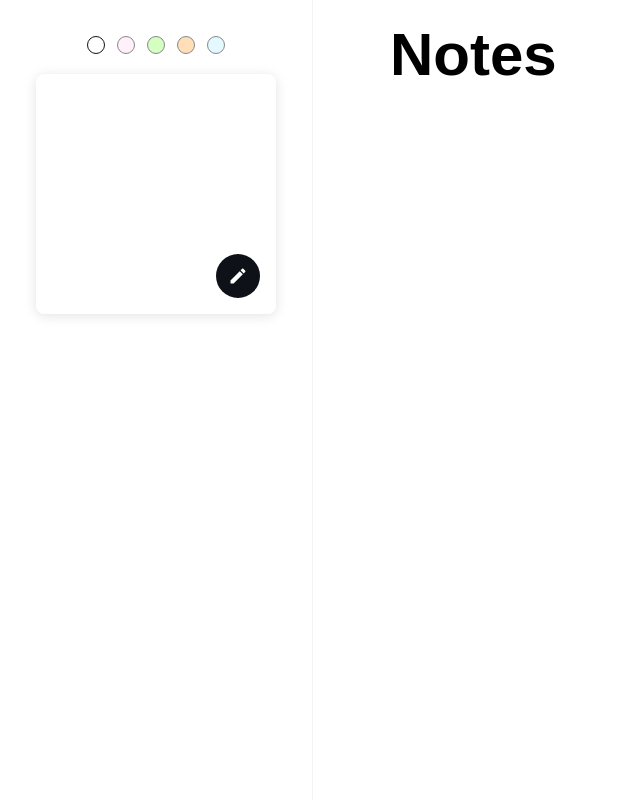
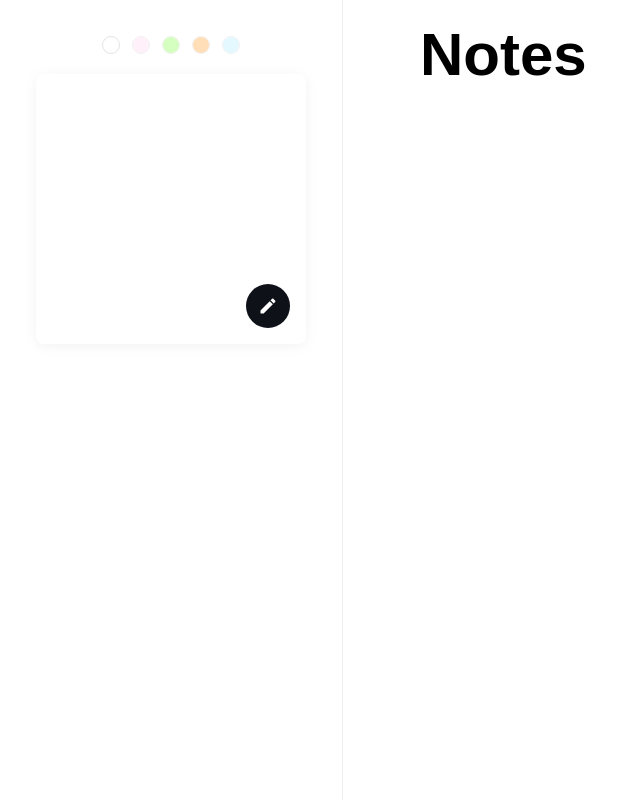
Before and after one commit to kenta5293/React_Colorful_TodoList, a React (Create React App) app: page / in a window 1280 px wide. Shown: the whole page, without its empty margins (0-640 px from the left). Built offline with nearby package versions, Linux system fonts and the light colour scheme; a web font is replaced by a local one.

Commit message:
2021-05-15 Upload

```diff
--- a/package.json
+++ b/package.json
@@ -6,16 +6,15 @@
     "@testing-library/jest-dom": "^5.12.0",
     "@testing-library/react": "^11.2.6",
     "@testing-library/user-event": "^12.8.3",
+    "@types/react-transition-group": "^4.4.1",
     "moment": "^2.29.1",
     "react": "^17.0.2",
     "react-dom": "^17.0.2",
     "react-icons": "^4.2.0",
-    "react-live-clock": "^5.1.0",
-    "react-moment": "^1.1.1",
     "react-scripts": "4.0.3",
+    "react-transition-group": "^4.4.1",
     "react-use": "^17.2.4",
     "sass": "^1.32.12",
-    "styled-component": "^2.8.0",
     "web-vitals": "^1.1.2"
   },
   "scripts": {
--- a/src/components/Form.scss
+++ b/src/components/Form.scss
@@ -5,11 +5,11 @@
   flex-direction: column;
   align-items: flex-end;
   width: 100%;
-  height: 240px;
+  height: 270px;
   padding: 1.6rem;
   background-color: #ffffff;
   border-radius: 0.8rem;
-  box-shadow: 0 0.2rem 1.2rem #72727233;
+  box-shadow: 0 0.2rem 1.2rem #BDBCBC33;
   transition: 0.2s;
 
   textarea {
--- a/src/components/Palette.scss
+++ b/src/components/Palette.scss
@@ -12,7 +12,7 @@
     transition: 0.2s;
     border-radius: 50%;
     cursor: pointer;
-    border: 1px solid #0F1119;
+    border: 1px solid #e4e4e4;
 
     &:hover {
       opacity: 0.7;
--- a/src/components/SideBar.scss
+++ b/src/components/SideBar.scss
@@ -3,11 +3,11 @@
 .sidebar {
   position: relative;
   padding: 3.6rem;
-  // box-shadow: -0.4rem 0 1.2rem #94949434;
   z-index: 10;
-  border-right: 1px solid #f3f3f3;
+  background-color: #FFFFFF;
+  border-right: 1px solid #EEEEEE;
 
   .form-wrapper {
-    width: 240px;
+    width: 270px;
   }
 }
--- a/src/components/TodoItem.scss
+++ b/src/components/TodoItem.scss
@@ -7,8 +7,9 @@
   padding: 2.8rem 2.2rem;
   margin: 1.2rem;
   border-radius: 0.8rem;
-  box-shadow: 0 0.2rem 0.8rem #85858525;
+  box-shadow: 0 0.2rem 1.2rem #BDBCBC33;
   overflow: hidden;
+  transition: 0.2s;
 
   .bookmark {
     display: flex;
@@ -18,7 +19,7 @@
     top: 0; right: 0;
     width: 2.8rem;
     height: 2.8rem;
-    margin: 1.8rem 2.4rem;
+    margin: 2rem 3rem;
     border-radius: 50%;
     background-color: #0F1119;
     cursor: pointer;
@@ -34,7 +35,8 @@
     z-index: 49;
     width: 100%;
     height: 100%;
-    margin-top: 3.4rem;
+    padding: 0 0.6rem;
+    margin-top: 3.8rem;
     font-family: '나눔바른고딕';
     font-size: 1.2rem;
     line-height: 2rem;
@@ -60,14 +62,27 @@
       align-items: center;
       width: 4.4rem;
       height: 4.4rem;
-      margin-left: 0.8rem;
       border-radius: 50%;
       background-color: #0F1119;
       cursor: pointer;
       transition: 0.2s;
 
+      &+.todo-btn {
+        margin-left: 0.8rem;
+      }
+
       &:hover {
         background-color: $main-color;
+      }
+
+      &.check {
+        path {
+          transition: 0.2s;
+        }
+
+       &:hover path {
+         fill: #21F68B;
+       }
       }
     }
   }
@@ -94,26 +109,8 @@
     transform: scale(0);
     transition: 0.2s;
 
-    path {
-      // stroke: #21f68c;
-      // stroke-width: 1%;
-    }
-
     &.checked {
       transform: scale(1);
     }
   }
 }
-
-@keyframes Fade {
-  0% {
-    opacity: 0;
-  }
-  100% {
-    opacity: 1;
-  }
-}
-
-@keyframes Jelly {
-
-}
--- a/src/components/TodoItemList.js
+++ b/src/components/TodoItemList.js
@@ -1,4 +1,5 @@
 import React, { Component } from 'react';
+import { CSSTransition, TransitionGroup } from 'react-transition-group';
 import './TodoItemList.scss';
 import TodoItem from './TodoItem';
 
@@ -13,6 +14,7 @@ class TodoItemList extends Component {
 
     const todoList = todos.map(
       ({ id, text, checked, bookmark, color }) => (
+        <CSSTransition key={id} classNames="todo-animate" timeout={{ appear: 100, enter: 400, exit: 800 }}>
           <TodoItem
             id={id}
             text={text}
@@ -24,12 +26,15 @@ class TodoItemList extends Component {
             onToggleBookmark={onToggleBookmark}
             key={id}
           />
+        </CSSTransition>
       )
     );
 
     return (
       <section className="todos-wrapper">
+        <TransitionGroup className="todos-wrapper" >
           {todoList}
+        </TransitionGroup>
       </section>
     )
   }
--- a/src/components/TodoItemList.scss
+++ b/src/components/TodoItemList.scss
@@ -1,13 +1,6 @@
 @import "./Settings";
-
-.todos-wrapper {
-  display: flex;
-  flex-wrap: wrap;
-  justify-content: flex-start;
-  align-content: flex-start;
-  width: 100%;
+section.todos-wrapper {
   height: 100vh;
-  padding: 0 6.5rem;
   overflow-y: scroll;
 
   &::-webkit-scrollbar {
@@ -22,4 +15,39 @@
       background-color: #b1b1b1;
     }
   }
+
+
+  div.todos-wrapper {
+    display: flex;
+    flex-wrap: wrap;
+    justify-content: flex-start;
+    align-content: flex-start;
+    width: 100%;
+    padding: 0 5rem;
+    transition: 0.2s;
+
+    .todo-animate-enter {
+      opacity: 0;
+      transform: translateX(-50%) scale(0.5);
+      transition: 0.2s;
+    }
+
+    .todo-animate-enter-active {
+      opacity: 1;
+      transform: translateX(0) scale(1);
+      transition: opacity 0.4s, transform 0.4s;
+    }
+
+    .todo-animate-exit {
+      opacity: 1;
+      transform: translateX(0) scale(1);
+    }
+
+    .todo-animate-exit-active {
+      opacity: 0;
+      transform: translateX(2rem) scale(0.9);
+      transition: opacity 0.8s, transform 0.8s;
+    }
+
+  }
 }
```
Also changed, not shown: src/App.js (+5 -5 lines), 1 other file (tests, documents, lock files or other folders). Lines whose indentation alone changed are shown as unchanged.
